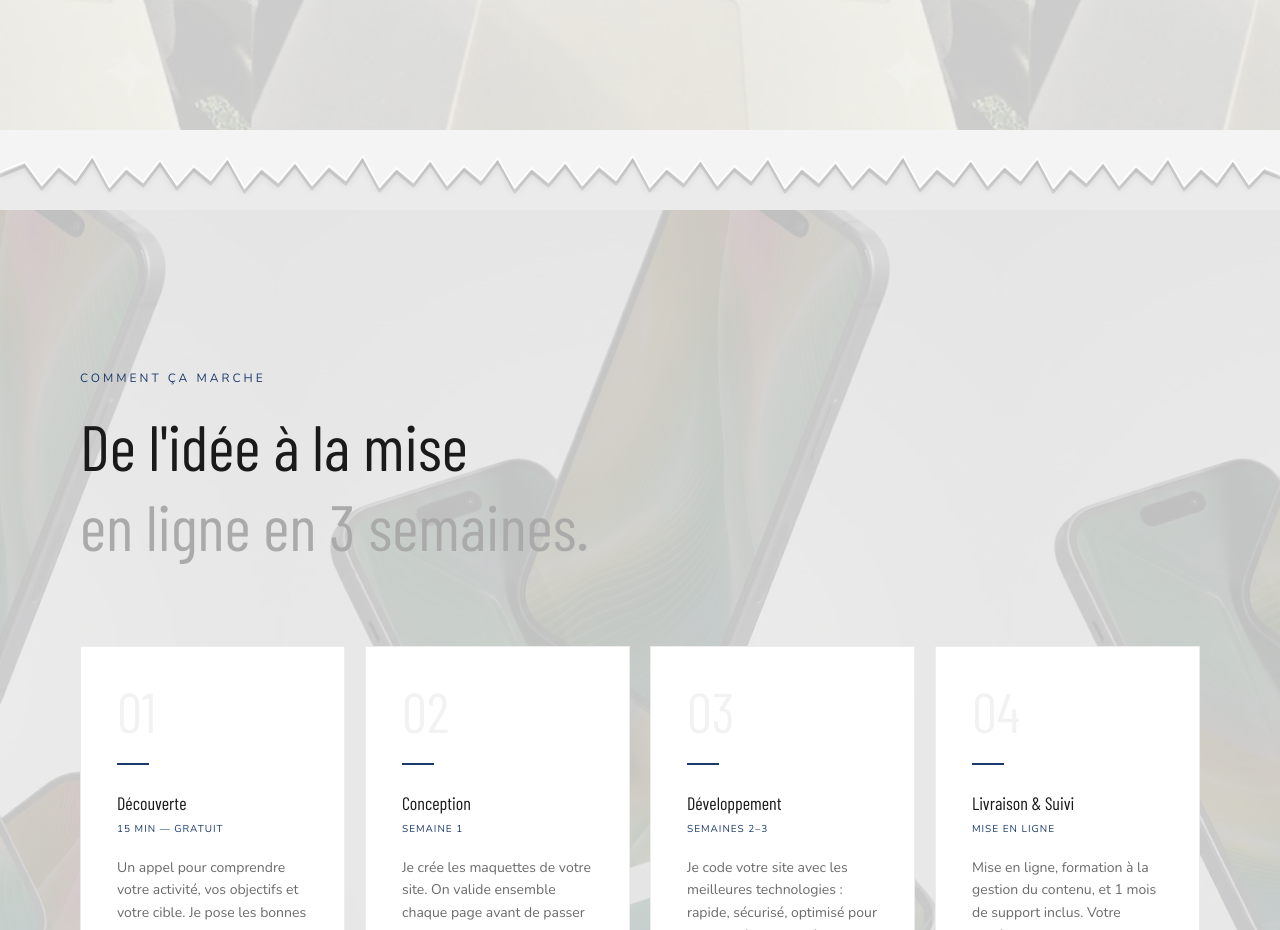
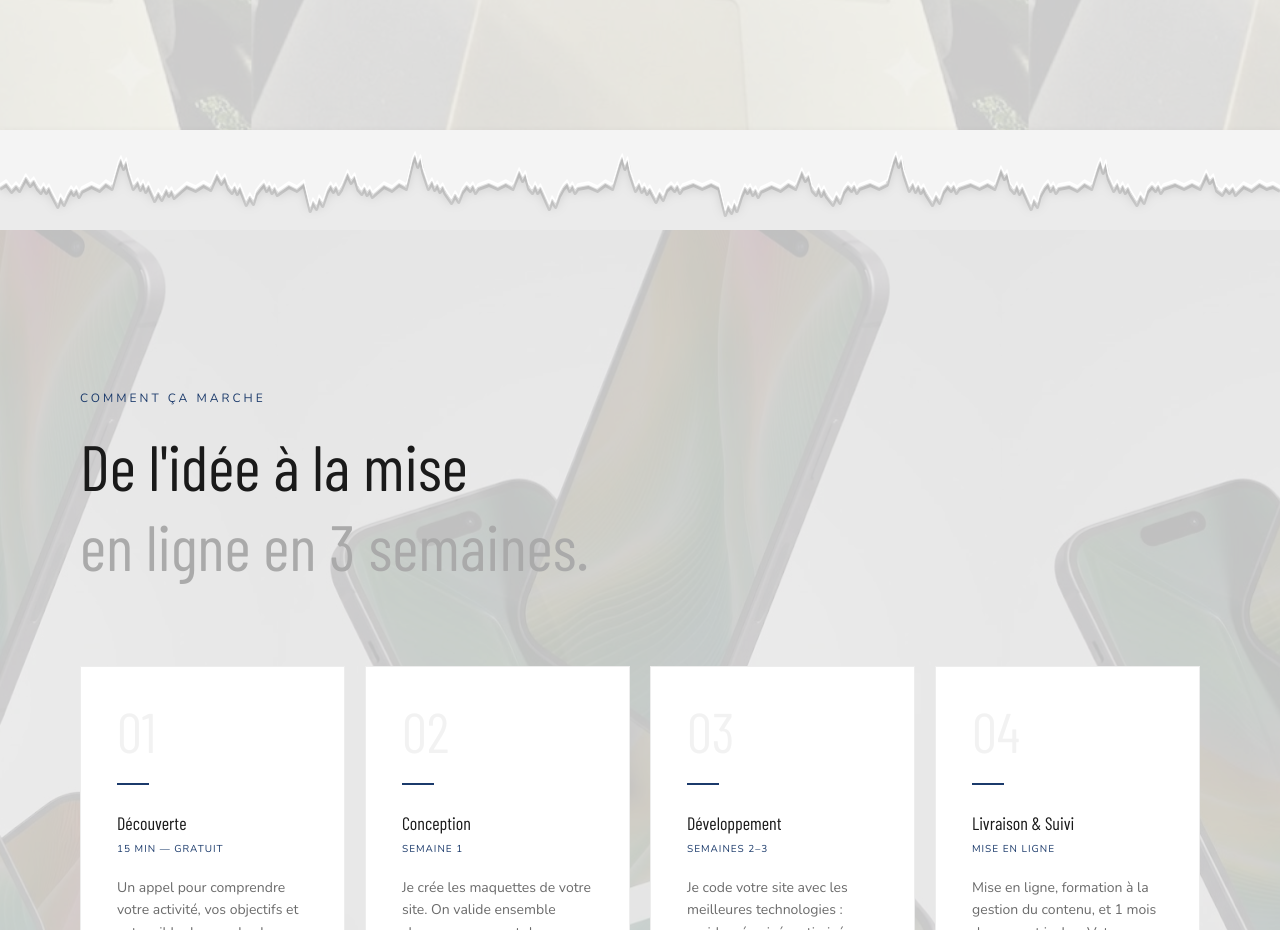
Before and after one commit to tabardelroman2006-a11y/tabardel-roman, a Next.js app: page / in a window 1280 px wide. Shown: the part 2057-2987 px from the top of the page. Built offline with nearby package versions, Linux system fonts and the light colour scheme; a web font is replaced by a local one.

Commit message:
style: papier déchiré réaliste — arrachements irréguliers + tranche blanche

```diff
--- a/src/components/ui/TornDivider.tsx
+++ b/src/components/ui/TornDivider.tsx
@@ -1,70 +1,209 @@
 'use client'
 
-// Points du bord déchiré, de droite à gauche, sur un viewBox 1440×80
+// Coordonnées du bord déchiré — conçues à la main pour simuler du vrai papier :
+// - espacements très irréguliers (3px à 30px)
+// - zones calmes (fibres fines, petite amplitude) vs. grands arrachements (y extrêmes)
+// - clusters de fibres denses autour des gros déchirements
 const TORN: [number, number][] = [
-  [1440, 44], [1422, 38], [1405, 54], [1387, 30], [1369, 52], [1351, 38],
-  [1332, 56], [1314, 28], [1296, 50], [1278, 36], [1259, 55], [1241, 32],
-  [1222, 52], [1204, 38], [1185, 58], [1167, 28], [1148, 50], [1130, 36],
-  [1111, 55], [1092, 30], [1073, 52], [1054, 38], [1035, 57], [1016, 26],
-  [997,  50], [978,  36], [959,  55], [940,  32], [921,  52], [902,  38],
-  [883,  58], [864,  28], [845,  50], [826,  36], [807,  55], [788,  30],
-  [769,  52], [750,  38], [731,  57], [712,  26], [693,  50], [674,  36],
-  [655,  55], [636,  32], [617,  52], [598,  38], [579,  58], [560,  28],
-  [541,  50], [522,  36], [503,  55], [484,  30], [465,  52], [446,  38],
-  [427,  57], [408,  26], [389,  50], [370,  36], [351,  55], [332,  32],
-  [313,  52], [294,  38], [275,  58], [256,  28], [237,  50], [218,  36],
-  [199,  55], [180,  30], [161,  52], [142,  38], [123,  57], [104,  26],
-  [85,   50], [66,   36], [47,   55], [28,   32], [0,    42],
+  // Départ progressif
+  [0,54],[7,50],[13,57],[18,52],[22,56],
+  // Petite déchirure montante
+  [29,44],[34,51],[38,47],[42,54],
+  // Fibres fines
+  [46,58],[49,53],[52,58],[55,54],[58,60],
+  // Grand arrachement vers le bas
+  [65,72],[68,64],[72,70],[76,62],
+  // Fibres de récupération
+  [80,56],[83,60],[86,56],[89,62],[92,57],
+  // Calme
+  [103,52],[112,56],[119,50],[126,54],
+  // Déchirure massive vers le haut
+  [133,32],[136,26],[139,34],[142,28],[145,40],
+  [150,54],
+  // Fibres après gros arrachement
+  [155,48],[158,55],[161,50],[164,57],[167,52],
+  // Moyen vers le bas
+  [174,66],[178,59],[182,65],
+  // Fibres
+  [187,56],[190,61],[193,57],[196,63],
+  // Calme étiré
+  [210,52],[220,56],[229,51],[237,55],
+  // Petit pic haut
+  [244,41],[249,49],[253,44],[257,54],
+  // Fibres
+  [261,58],[264,53],[267,59],[270,54],
+  // Déchirure vers le bas
+  [277,70],[281,63],[285,69],[288,60],
+  [293,54],
+  // Fibres dense
+  [297,50],[300,56],[303,52],[306,58],[309,54],[312,60],
+  // Calme
+  [325,52],[334,56],[342,50],
+  // Grand arrachement bas
+  [349,76],[352,68],[356,74],[359,65],[363,71],
+  [368,58],
+  // Fibres
+  [372,52],[375,57],[378,53],[381,59],[384,55],
+  // Moyen haut
+  [391,40],[395,48],[399,43],[403,55],
+  // Fibres
+  [407,59],[410,54],[413,60],[416,56],[419,62],
+  // Calme
+  [432,52],[441,56],[449,50],[457,54],
+  // Déchirure massive haut
+  [464,28],[467,22],[470,32],[473,25],[476,38],
+  [482,54],
+  // Fibres denses
+  [486,48],[489,55],[492,51],[495,57],[498,53],[501,59],
+  // Moyen bas
+  [508,68],[512,61],[516,67],[520,58],
+  [525,52],
+  // Fibres
+  [529,56],[532,52],[535,58],[538,54],
+  // Calme étiré
+  [550,50],[560,54],[569,50],[577,54],
+  // Pic haut
+  [584,38],[588,46],[591,41],[595,54],
+  // Fibres
+  [599,58],[602,52],[605,58],[608,54],[611,60],
+  // Déchirure bas
+  [618,74],[621,66],[625,72],[629,62],
+  [634,54],
+  // Fibres
+  [638,50],[641,56],[644,52],[647,58],[650,54],
+  // Calme
+  [662,52],[672,56],[681,50],[689,54],
+  // Grand arrachement haut
+  [697,30],[700,24],[703,34],[706,27],[709,40],
+  [715,56],
+  // Fibres
+  [719,50],[722,57],[725,53],[728,59],[731,55],
+  // Bas moyen
+  [738,67],[742,59],[746,65],[750,56],
+  [755,52],
+  // Fibres
+  [759,56],[762,52],[765,58],[768,54],
+  // Calme
+  [780,50],[790,54],[800,50],[809,54],
+  // Déchirure massive bas
+  [816,80],[819,72],[823,78],[826,70],[829,76],
+  [834,62],
+  // Fibres dense après choc
+  [838,54],[841,58],[844,54],[847,60],[850,56],[853,62],[856,57],
+  // Calme
+  [868,52],[878,56],[887,50],[895,54],
+  // Pic haut moyen
+  [902,38],[906,46],[910,42],[914,56],
+  // Fibres
+  [918,60],[921,54],[924,61],[927,56],[930,62],
+  // Bas
+  [937,70],[941,62],[945,68],[949,58],
+  [954,52],
+  // Fibres
+  [958,56],[961,52],[964,58],[967,54],
+  // Calme
+  [979,50],[989,54],[998,50],
+  // Grand arrachement haut
+  [1005,28],[1008,22],[1011,32],[1014,26],[1017,40],
+  [1023,56],
+  // Fibres
+  [1027,50],[1030,57],[1033,52],[1036,58],[1039,54],[1042,60],
+  // Bas moyen
+  [1049,70],[1053,62],[1057,68],[1061,58],
+  [1066,52],
+  // Fibres
+  [1070,56],[1073,52],[1076,58],[1079,54],
+  // Calme
+  [1092,50],[1102,54],[1111,50],[1119,54],
+  // Pic haut
+  [1126,36],[1130,44],[1133,40],[1137,54],
+  // Fibres
+  [1141,58],[1144,52],[1147,59],[1150,54],[1153,60],
+  // Bas dramatique
+  [1160,74],[1163,66],[1167,72],[1170,62],
+  [1175,54],
+  // Fibres
+  [1179,50],[1182,56],[1185,52],[1188,58],[1191,54],
+  // Calme
+  [1203,52],[1212,56],[1220,50],[1228,54],
+  // Déchirure haut
+  [1235,34],[1238,28],[1241,38],[1244,30],[1247,44],
+  [1253,56],
+  // Fibres
+  [1257,50],[1260,57],[1263,52],[1266,58],[1269,54],[1272,60],
+  // Bas moyen
+  [1279,70],[1283,62],[1287,68],[1291,57],
+  [1296,52],
+  // Fibres finales
+  [1300,56],[1303,52],[1306,58],[1309,54],
+  // Fin progressive
+  [1322,50],[1332,54],[1341,50],[1350,54],
+  [1357,40],[1361,48],[1365,44],[1369,56],
+  [1375,60],[1379,54],[1383,58],[1387,54],[1390,60],
+  [1399,52],[1408,56],[1417,50],[1425,54],[1432,52],[1440,56],
 ]
 
 export function TornDivider() {
-  const pts = TORN.map(([x, y]) => `${x},${y}`).join(' L')
+  const W = 1440
+  const H = 100
 
-  // Chemin remplissant la section du dessus jusqu'au bord déchiré
-  const topPath = `M0,0 L1440,0 L${pts} Z`
+  // Chemin remplissant la section ServicesSection (du haut jusqu'à l'arête)
+  const reversed = [...TORN].reverse()
+  const topFill = `M0,0 L${W},0 L${reversed.map(([x, y]) => `${x},${y}`).join(' L')} Z`
 
-  // Chemin de l'arête pour le reflet blanc et l'ombre
-  const edge = `M1440,44 L${pts}`
+  // Arête principale (gauche → droite)
+  const edge = TORN.map(([x, y], i) => `${i === 0 ? 'M' : 'L'}${x},${y}`).join(' ')
+
+  // Épaisseur du papier : bande blanche de 4px sous l'arête
+  const paperThickness =
+    TORN.map(([x, y]) => `${x},${y}`).join(' L') +
+    ' L' +
+    reversed.map(([x, y]) => `${x},${y + 4}`).join(' L') +
+    ' Z'
 
   return (
     <div
       aria-hidden="true"
-      style={{ position: 'relative', height: 80, zIndex: 5, pointerEvents: 'none', overflow: 'hidden' }}
+      style={{ position: 'relative', height: H, zIndex: 5, pointerEvents: 'none', overflow: 'visible' }}
     >
       <svg
-        viewBox="0 0 1440 80"
+        viewBox={`0 0 ${W} ${H}`}
         preserveAspectRatio="none"
         xmlns="http://www.w3.org/2000/svg"
-        style={{ display: 'block', width: '100%', height: '100%' }}
+        style={{ display: 'block', width: '100%', height: '100%', overflow: 'visible' }}
       >
         <defs>
-          <filter id="torn-drop" x="-2%" y="-20%" width="104%" height="150%">
-            <feDropShadow dx="0" dy="4" stdDeviation="4" floodColor="rgba(0,0,0,0.12)" />
+          {/* Ombre portée sous l'arête déchirée */}
+          <filter id="paper-shadow" x="-2%" y="-5%" width="104%" height="120%" colorInterpolationFilters="sRGB">
+            <feDropShadow dx="0" dy="6" stdDeviation="6" floodColor="#00000022" />
           </filter>
         </defs>
 
-        {/* Fond de la section du dessous (ProcessSection) */}
-        <rect width="1440" height="80" fill="#EBEBEB" />
+        {/* Fond ProcessSection */}
+        <rect width={W} height={H} fill="#EBEBEB" />
 
-        {/* Remplissage de la section du dessus avec bord déchiré + ombre portée */}
-        <path d={topPath} fill="#F4F4F4" filter="url(#torn-drop)" />
+        {/* Corps du papier supérieur avec arête déchirée + ombre portée */}
+        <path d={topFill} fill="#F4F4F4" filter="url(#paper-shadow)" />
 
-        {/* Ombre fine sous l'arête (profondeur papier) */}
+        {/* Tranche blanche du papier (épaisseur physique de 4px) */}
+        <path d={`M${paperThickness}`} fill="#FFFFFF" opacity="0.95" />
+
+        {/* Ombre fine sous la tranche (donne de la profondeur) */}
         <path
           d={edge}
           fill="none"
-          stroke="rgba(0,0,0,0.10)"
-          strokeWidth="3"
+          stroke="rgba(0,0,0,0.12)"
+          strokeWidth="4"
           strokeLinejoin="round"
-          transform="translate(0,4)"
+          transform="translate(0,5)"
         />
 
-        {/* Reflet blanc sur l'arête déchirée */}
+        {/* Reflet lumineux sur le bord supérieur de la tranche */}
         <path
           d={edge}
           fill="none"
-          stroke="rgba(255,255,255,0.90)"
-          strokeWidth="2"
+          stroke="rgba(255,255,255,1)"
+          strokeWidth="1.5"
           strokeLinejoin="round"
         />
       </svg>
```
